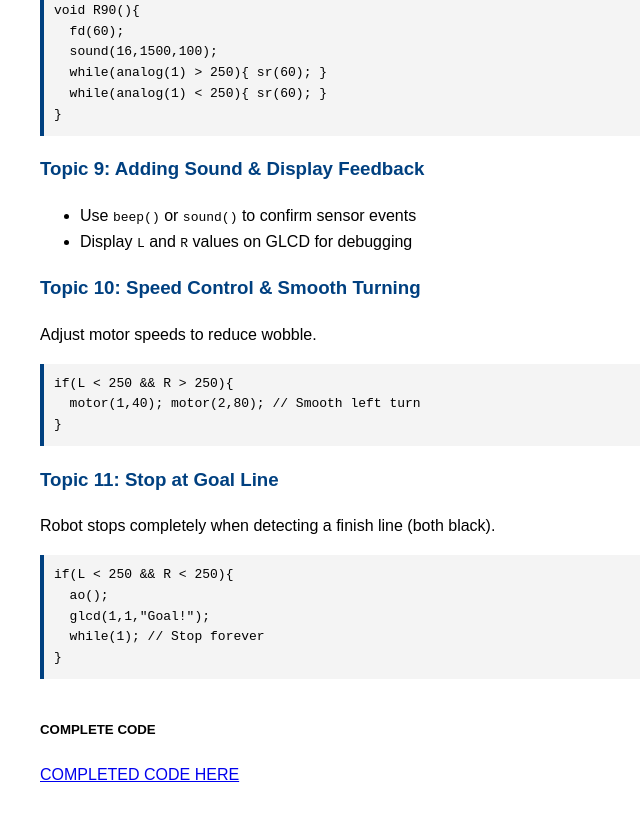
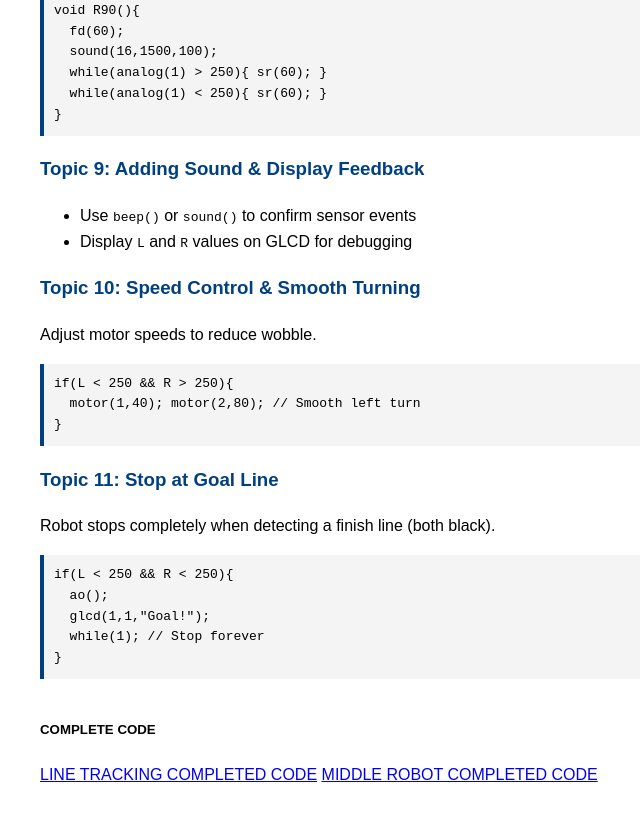
Before and after one commit to Karibura-Cyber/RobotTraining, a plain HTML site: page index.html in a window 1280 px wide. Shown: the part 2520-3338 px from the top of the page, without its empty margins (0-640 px from the left). Drawn offline with Linux system fonts and the light colour scheme.

Commit message:
Update index.html

```diff
--- a/index.html
+++ b/index.html
@@ -148,7 +148,8 @@ void loop(){
   </section>
 
   <h5>COMPLETE CODE</h5>
-<a href="https://github.com/Karibura-Cyber/RobotTraining">COMPLETED CODE HERE</a>
+<a href="https://github.com/Karibura-Cyber/RobotTraining">LINE TRACKING COMPLETED CODE</a>
+  <a href="https://raw.githubusercontent.com/Karibura-Cyber/RobotTraining/refs/heads/main/Pop32_K1_PTSP/Pop32_K1_PTSP.ino">MIDDLE ROBOT COMPLETED CODE</a>
 </body>
 
 </html>
```
